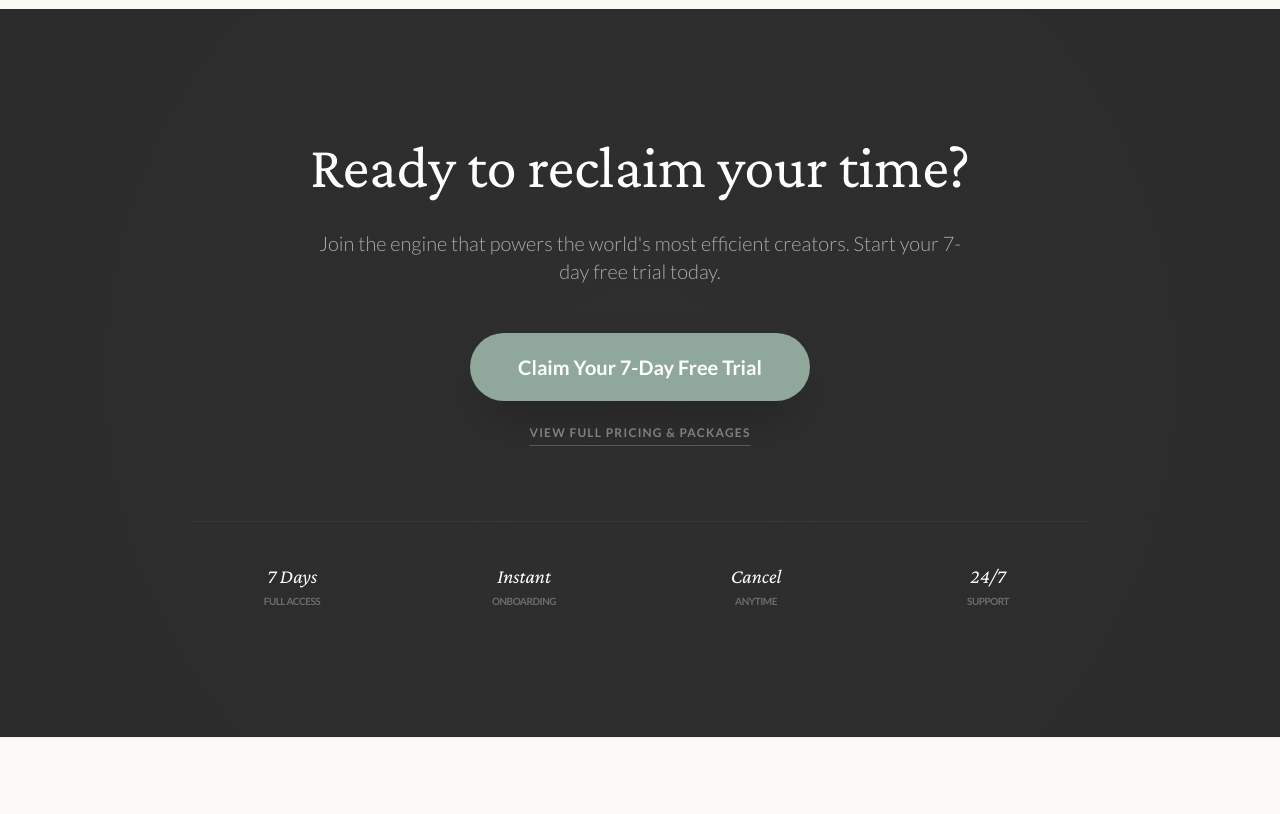
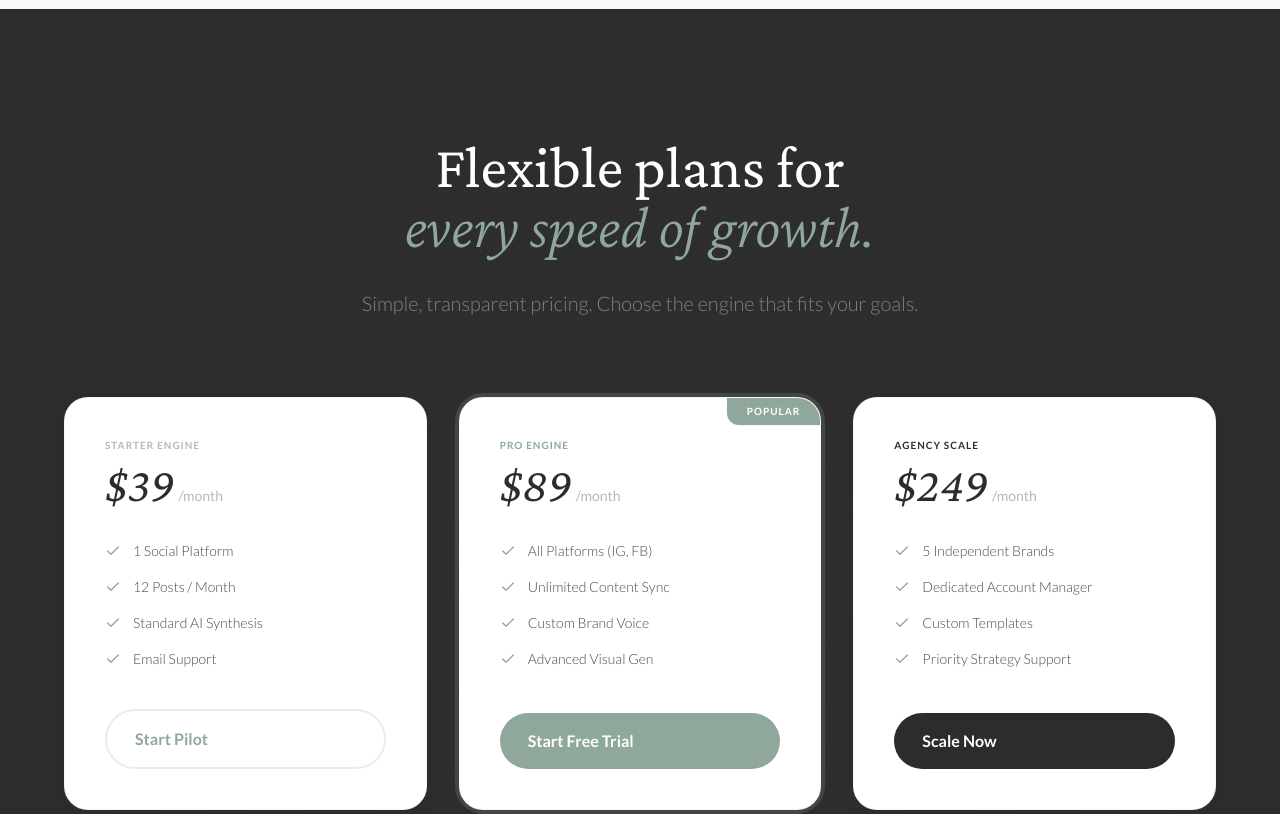
Before and after one commit to mfackrell/socialstreammanager, a plain HTML site: page kineticsai/index.html in a window 1280 px wide. Shown: the part 2740-3554 px from the top of the page. Drawn offline with nearby package versions, Linux system fonts and the light colour scheme.

Commit message:
Update index.html

```diff
--- a/kineticsai/index.html
+++ b/kineticsai/index.html
@@ -311,25 +311,67 @@
         </div>
     </section>
 
-    <!-- CTA / PRICING SECTION -->
-    <section id="trial" class="py-32 px-6 bg-brand-dark relative overflow-hidden">
+    <!-- PRICING SECTION -->
+    <section id="pricing" class="py-32 px-6 bg-brand-dark relative overflow-hidden">
         <div class="absolute inset-0 opacity-10 pointer-events-none">
             <div class="absolute top-0 left-0 w-full h-full bg-[radial-gradient(circle_at_center,_var(--tw-gradient-stops))] from-brand-accent/20 to-transparent"></div>
         </div>
 
-        <div class="max-w-4xl mx-auto text-center relative z-10">
-            <h2 class="font-serif text-5xl md:text-6xl text-white mb-8">Ready to reclaim your time?</h2>
-            <p class="text-white/60 text-xl font-light mb-12 max-w-2xl mx-auto">
-                Join the engine that powers the world's most efficient creators. Start your 7-day free trial today.
+        <div class="max-w-6xl mx-auto text-center relative z-10">
+            <h2 class="font-serif text-5xl md:text-6xl text-white mb-8">Flexible plans for <br><span class="text-brand-accent italic font-light">every speed of growth.</span></h2>
+            <p class="text-white/40 text-xl font-light mb-20 max-w-2xl mx-auto">
+                Simple, transparent pricing. Choose the engine that fits your goals.
             </p>
 
-            <div class="flex flex-col items-center gap-6">
-                <button onclick="showTrialModal()" class="btn-primary !bg-brand-accent !text-white px-12 py-5 text-xl shadow-2xl">
-                    Claim Your 7-Day Free Trial
-                </button>
-                <a href="#pricing-full" class="text-white/40 text-xs font-bold uppercase tracking-widest hover:text-brand-accent transition-colors underline underline-offset-8 decoration-brand-accent/40">
-                    View Full Pricing & Packages
-                </a>
+            <div class="grid md:grid-cols-3 gap-8 items-stretch">
+                <!-- Starter Tier -->
+                <div class="soft-card p-10 bg-white flex flex-col text-left transition-transform hover:-translate-y-2">
+                    <div class="text-[10px] font-bold uppercase tracking-widest text-brand-text/40 mb-2">Starter Engine</div>
+                    <div class="flex items-baseline gap-1 mb-8">
+                        <span class="text-5xl font-serif italic text-brand-dark">$39</span>
+                        <span class="text-brand-text/40 text-sm">/month</span>
+                    </div>
+                    <ul class="space-y-4 mb-10 flex-1">
+                        <li class="flex items-center gap-3 text-sm font-light"><i data-lucide="check" class="w-4 h-4 text-brand-accent"></i> 1 Social Platform</li>
+                        <li class="flex items-center gap-3 text-sm font-light"><i data-lucide="check" class="w-4 h-4 text-brand-accent"></i> 12 Posts / Month</li>
+                        <li class="flex items-center gap-3 text-sm font-light"><i data-lucide="check" class="w-4 h-4 text-brand-accent"></i> Standard AI Synthesis</li>
+                        <li class="flex items-center gap-3 text-sm font-light"><i data-lucide="check" class="w-4 h-4 text-brand-accent"></i> Email Support</li>
+                    </ul>
+                    <button onclick="showTrialModal()" class="btn-primary w-full py-4 border-2 border-brand-accent/20 bg-transparent !text-brand-accent hover:bg-brand-accentLight">Start Pilot</button>
+                </div>
+
+                <!-- Professional Tier (Featured) -->
+                <div class="soft-card p-10 bg-white flex flex-col text-left relative overflow-hidden ring-4 ring-brand-accent/20 transition-transform hover:-translate-y-2">
+                    <div class="absolute top-0 right-0 bg-brand-accent text-white px-5 py-1.5 text-[10px] font-bold uppercase tracking-widest rounded-bl-xl shadow-sm">Popular</div>
+                    <div class="text-[10px] font-bold uppercase tracking-widest text-brand-accent mb-2">Pro Engine</div>
+                    <div class="flex items-baseline gap-1 mb-8">
+                        <span class="text-5xl font-serif italic text-brand-dark">$89</span>
+                        <span class="text-brand-text/40 text-sm">/month</span>
+                    </div>
+                    <ul class="space-y-4 mb-10 flex-1">
+                        <li class="flex items-center gap-3 text-sm font-light"><i data-lucide="check" class="w-4 h-4 text-brand-accent"></i> All Platforms (IG, FB)</li>
+                        <li class="flex items-center gap-3 text-sm font-light"><i data-lucide="check" class="w-4 h-4 text-brand-accent"></i> Unlimited Content Sync</li>
+                        <li class="flex items-center gap-3 text-sm font-light"><i data-lucide="check" class="w-4 h-4 text-brand-accent"></i> Custom Brand Voice</li>
+                        <li class="flex items-center gap-3 text-sm font-light"><i data-lucide="check" class="w-4 h-4 text-brand-accent"></i> Advanced Visual Gen</li>
+                    </ul>
+                    <button onclick="showTrialModal()" class="btn-primary w-full py-4">Start Free Trial</button>
+                </div>
+
+                <!-- Scale Tier -->
+                <div class="soft-card p-10 bg-white flex flex-col text-left transition-transform hover:-translate-y-2">
+                    <div class="text-[10px] font-bold uppercase tracking-widest text-brand-dark mb-2">Agency Scale</div>
+                    <div class="flex items-baseline gap-1 mb-8">
+                        <span class="text-5xl font-serif italic text-brand-dark">$249</span>
+                        <span class="text-brand-text/40 text-sm">/month</span>
+                    </div>
+                    <ul class="space-y-4 mb-10 flex-1">
+                        <li class="flex items-center gap-3 text-sm font-light"><i data-lucide="check" class="w-4 h-4 text-brand-accent"></i> 5 Independent Brands</li>
+                        <li class="flex items-center gap-3 text-sm font-light"><i data-lucide="check" class="w-4 h-4 text-brand-accent"></i> Dedicated Account Manager</li>
+                        <li class="flex items-center gap-3 text-sm font-light"><i data-lucide="check" class="w-4 h-4 text-brand-accent"></i> Custom Templates</li>
+                        <li class="flex items-center gap-3 text-sm font-light"><i data-lucide="check" class="w-4 h-4 text-brand-accent"></i> Priority Strategy Support</li>
+                    </ul>
+                    <button onclick="showTrialModal()" class="btn-primary w-full py-4 bg-brand-dark hover:bg-black">Scale Now</button>
+                </div>
             </div>
 
             <div class="mt-20 pt-10 border-t border-white/5 grid grid-cols-2 md:grid-cols-4 gap-8">
```
